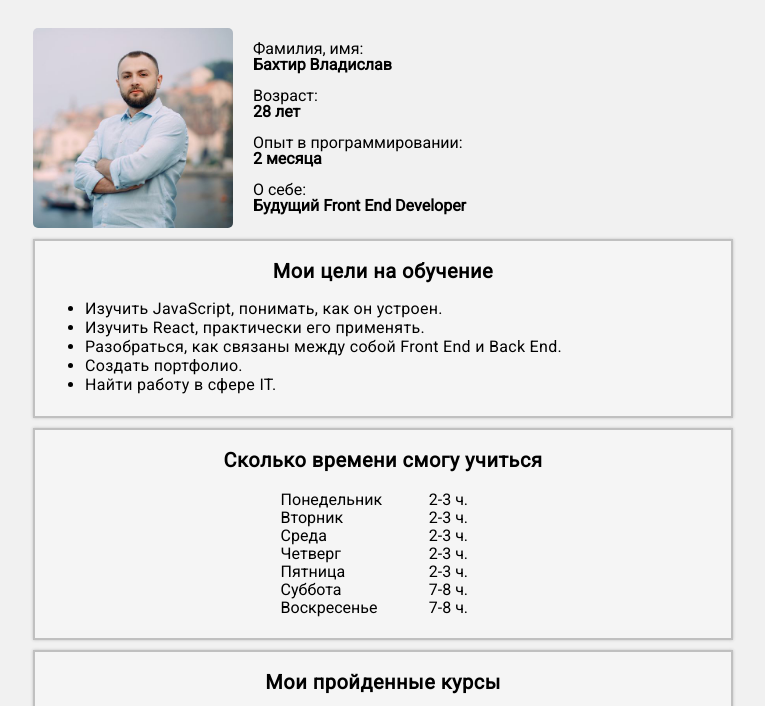
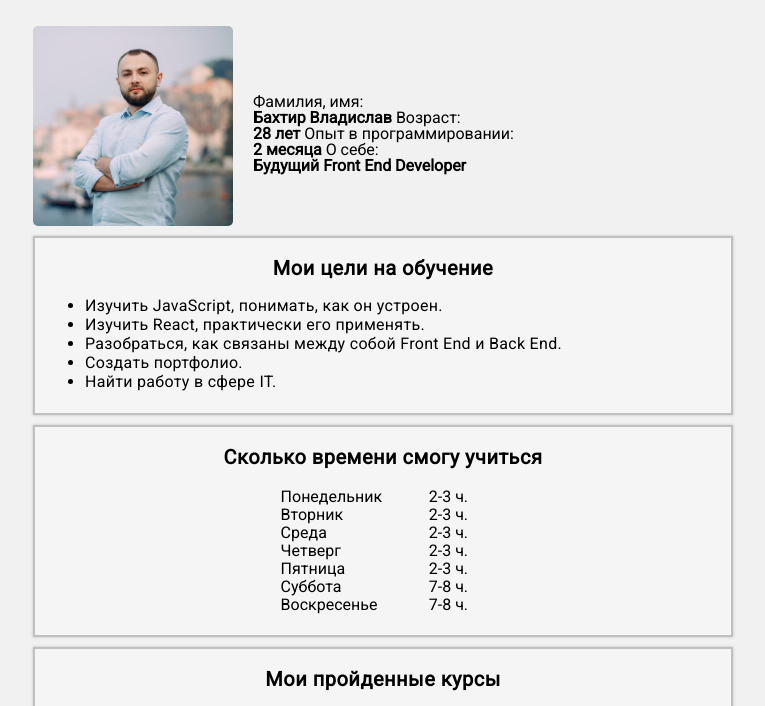
Before and after one commit to ibakhtir/student-card, a plain HTML site: page index.html in a window 1280 px wide. Shown: the part 58-764 px from the top of the page, without its empty margins (257-1022 px from the left). Drawn offline with Linux system fonts and the light colour scheme.

Commit message:
Changed h4 and p to span

```diff
--- a/index.html
+++ b/index.html
@@ -15,14 +15,22 @@
           <img src="avatar.JPG" alt="Здесь мой аватар" />
         </div>
         <div class="info__text">
-          <h4>Фамилия, имя:</h4>
-          <p>Бахтир Владислав</p>
-          <h4>Возраст:</h4>
-          <p>28 лет</p>
-          <h4>Опыт в программировании:</h4>
-          <p>2 месяца</p>
-          <h4>О себе:</h4>
-          <p>Будущий Front End Developer</p>
+          <span>
+            Фамилия, имя: <br />
+            <strong>Бахтир Владислав</strong>
+          </span>
+          <span>
+            Возраст: <br />
+            <strong>28 лет</strong>
+          </span>
+          <span>
+            Опыт в программировании: <br />
+            <strong>2 месяца</strong>
+          </span>
+          <span>
+            О себе: <br />
+            <strong>Будущий Front End Developer</strong>
+          </span>
         </div>
       </div>
 
```
